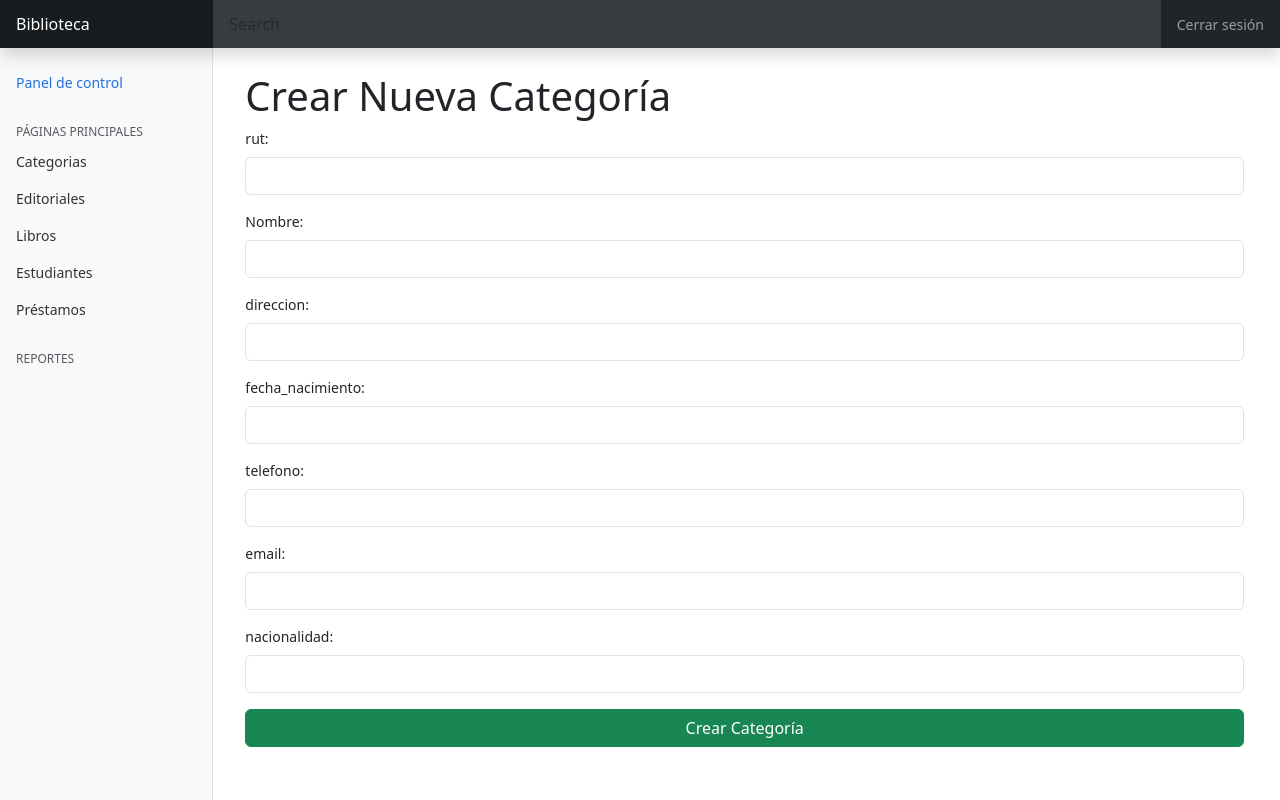
After one commit to vitoco2023/biblioteca, a PHP site: page /crearestudiante.php in a window 1280 px wide. The commit adds this page. Run offline with PHP 8.4, Linux system fonts and the light colour scheme; some libraries are stand-ins or nearby versions.

Commit message:
agregado mantenedor estudiante

```diff
--- /dev/null
+++ b/crearestudiante.php
@@ -0,0 +1,108 @@
+<?php
+// Incluye el archivo de conexión
+include 'conexion.php';
+include './partials/scripts.php';
+
+// Verifica si se ha enviado el formulario a través del método POST
+if ($_SERVER["REQUEST_METHOD"] == "POST") {
+    // Obtiene los datos del formulario
+    $nombre = $_POST['nombre'];
+    $descripcion = $_POST['descripcion'];
+
+    // Realiza la inserción en la base de datos
+    try {
+        $sql = "INSERT INTO categoria (nombre, descripcion) VALUES (:nombre, :descripcion)";
+        $stmt = $pdo->prepare($sql);
+        $stmt->bindParam(':nombre', $nombre, PDO::PARAM_STR);
+        $stmt->bindParam(':descripcion', $descripcion, PDO::PARAM_STR);
+        $stmt->execute();
+
+        //  muestra notificacion y redirecciona a categoria.php
+        echo "<script>
+                Swal.fire('Categoria Creada', 'La categoría ha sido creada correctamente', 'success').then(function() {
+                    location.href = 'categoria.php'
+                });
+            </script>";
+    } catch (PDOException $e) {
+        // En caso de error, muestra un mensaje de error
+        echo "Error al crear la categoría: " . $e->getMessage();
+    }
+}
+?>
+
+<!DOCTYPE html>
+<html lang="en">
+<head>
+    <meta charset="UTF-8">
+    <meta name="viewport" content="width=device-width, initial-scale=1.0">
+    <title>Crear Categoría</title>
+    <!-- Bootstrap 5 -->
+    <link href="https://cdn.jsdelivr.net/npm/bootstrap@5.3.1/dist/css/bootstrap.min.css" rel="stylesheet" integrity="sha384-4bw+/aepP/YC94hEpVNVgiZdgIC5+VKNBQNGCHeKRQN+PtmoHDEXuppvnDJzQIu9" crossorigin="anonymous">
+
+    <!-- Estilos personalizados -->
+    <link href="assets/css/dashboard.css" rel="stylesheet">
+</head>
+<body>
+
+    <!-- CABECERA -->
+    <?php require('./partials/header.php') ?>
+
+    <div class="container-fluid">
+        <div class="row my-4 mx-auto">
+            <!-- MENU PRINCIPAL -->
+            <?php require('./partials/menu.php') ?>
+            <main class="col-md-9 ms-sm-auto col-lg-10 px-md-4">
+                <h1>Crear Nueva Categoría</h1>
+                <!-- mejorar a partir de Bootstrap 5 -->
+                <form method="POST" action="crearcategoria.php">
+
+                    <div class="mb-3">
+                        <label for="rut" class="form-label">rut:</label>
+                        <input type="text" id="rut" name="rut" class="form-control" required>
+                    </div>
+
+                    <div class="mb-3">
+                        <label for="nombre" class="form-label">Nombre:</label>
+                        <input type="text" id="nombre" name="nombre" class="form-control" required>
+                    </div>
+
+                    <div class="mb-3">
+                        <label for="direccion" class="form-label">direccion:</label>
+                        <input type="text" id="direccion" name="direccion" class="form-control" required>
+                    </div>
+
+                    <div class="mb-3">
+                        <label for="fecha_nacimiento" class="form-label">fecha_nacimiento:</label>
+                        <input type="text" id="fecha_nacimiento" name="fecha_nacimiento" class="form-control" required>
+                    </div>
+
+                    <div class="mb-3">
+                        <label for="telefono" class="form-label">telefono:</label>
+                        <input type="text" id="telefono" name="telefono" class="form-control" required>
+                    </div>
+
+                    <div class="mb-3">
+                        <label for="email" class="form-label">email:</label>
+                        <input type="text" id="email" name="email" class="form-control" required>
+                    </div>
+
+                    <div class="mb-3">
+                        <label for="nacionalidad" class="form-label">nacionalidad:</label>
+                        <input type="text" id="nacionalidad" name="nacionalidad" class="form-control" required>
+                    </div>
+
+                    <div class="d-grid gap-2">
+                        <input class="btn btn-success" type="submit" value="Crear Categoría">
+                    </div>
+                </form>
+            </main>
+
+        </div>
+    </div>
+
+
+    <!-- Archivo JavaScript de Bootstrap 5 -->
+    <script src="https://cdn.jsdelivr.net/npm/bootstrap@5.3.1/dist/js/bootstrap.bundle.min.js" integrity="sha384-HwwvtgBNo3bZJJLYd8oVXjrBZt8cqVSpeBNS5n7C8IVInixGAoxmnlMuBnhbgrkm" crossorigin="anonymous"></script>
+
+</body>
+</html>
--- a/partials/menu.php
+++ b/partials/menu.php
@@ -29,7 +29,7 @@
                 </a>
             </li>
             <li class="nav-item">
-                <a class="nav-link" href="#">
+                <a class="nav-link" href="estudiante.php">
                     <span data-feather="bar-chart-2"></span>
                     Estudiantes
                 </a>
```
Also changed, not shown: estudiante.php (added, +148 -0 lines).
